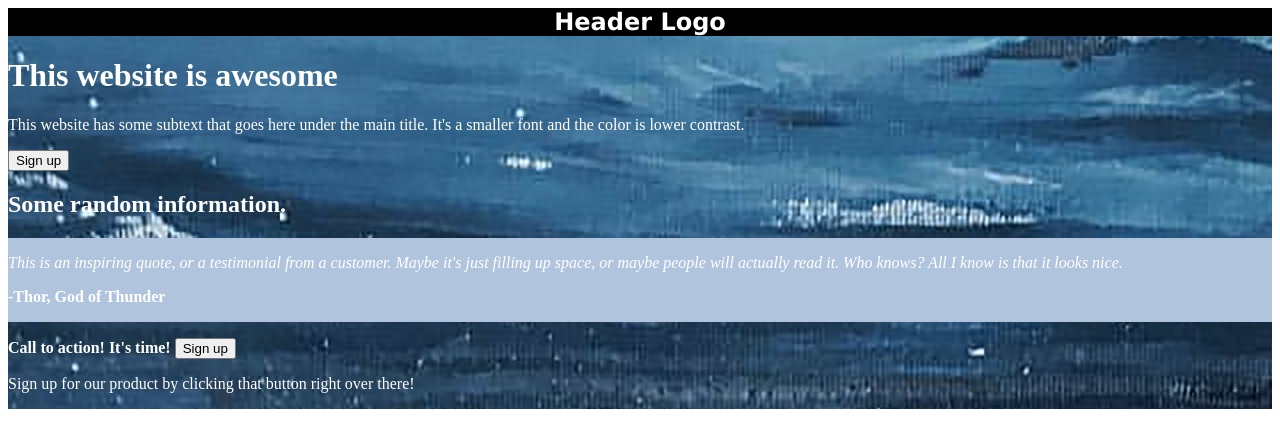
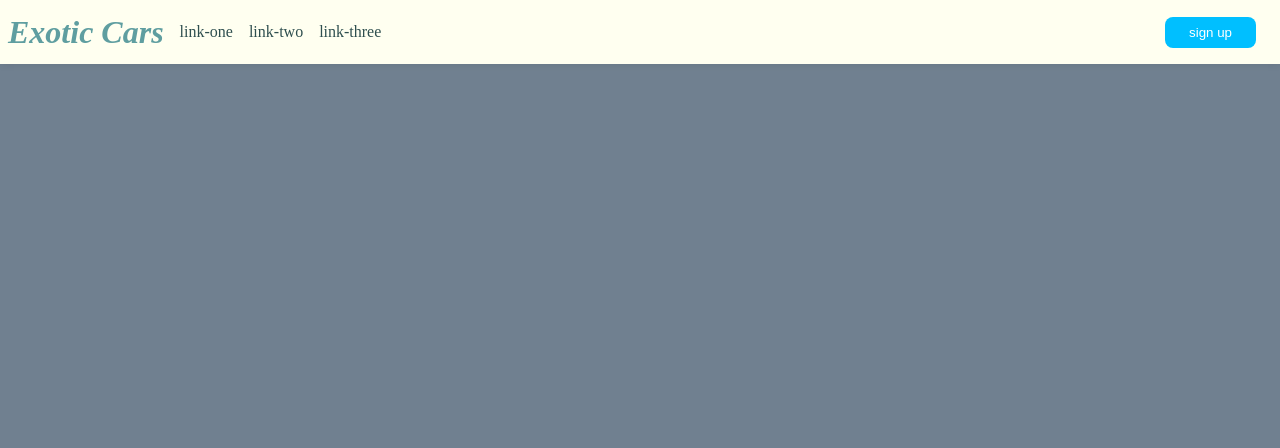
Before and after one commit to andgamespace/landing_pages, a plain HTML site: page index.html in a window 1280 px wide. Drawn offline with Linux system fonts and the light colour scheme.

Commit message:
Fixed header

```diff
--- a/index.html
+++ b/index.html
@@ -4,56 +4,27 @@
     <meta charset="UTF-8">
     <meta http-equiv="X-UA-Compatible" content="IE=edge">
     <meta name="viewport" content="width=device-width, initial-scale=1.0">
-    <title>Document</title>
+    <title>Landing Page</title>
     <link rel="stylesheet" href="style.css">
   </head>
   <body>
-    <div class="flex-container">
     <div class="header">
-            <header>
+      <div class="left">
         <div class="logo">
-                    Header Logo
+          Exotic Cars
         </div>
-                <div class ="links">
-
+        <ul class="links">
+          <li><a href="github.com/and">link-one</a></li>
+          <li><a href="google.com">link-two</a></li>
+          <li><a href="google.com">link-three</a></li>
+        </ul>
       </div>
-
-            </header>
-        </div>
-        <div class="introduction">
-            <h1>This website is awesome</h1>
-            <p>
-                This website has some subtext that goes here under the main title. It's a
-                smaller font and the color is lower contrast.
-            </p>
-            <button>Sign up</button>
-        </div>
-        <h2>Some random information.</h2>
-        <div class="quote">
-            <p>
-                <em>
-                    This is an inspiring quote, or a testimonial from a  customer. Maybe it's just filling
-                    up space, or maybe people will actually read it. Who knows? All I know is that it looks
-                    nice.
-                </em>
-            </p>
-            <p>
-                <strong>
-                    -Thor, God of Thunder
-                </strong>
-            </p>
-        </div>
-        <div class ="call-to-action">
-            <p>
-                <strong>Call to action! It's time!</strong>
-                <button>Sign up</button>
-            </p>
-            <p>
-                Sign up for our product by clicking that button right over there!
-            </p>
+      <div class="right">
+        <button class="sign-up-button">
+            sign up
+        </button>
+        <div class="profile-image"></div>
       </div>
     </div>
-
   </body>
-
 </html>
--- a/style.css
+++ b/style.css
@@ -1,28 +1,51 @@
-.flex-container{
-    display:flex;
-    flex-direction: column;
-    background-image:url(./images/henrik-donnestad-t2Sai-AqIpI-unsplash.jpg);
-    color: white;
+@import url('https://fonts.googleapis.com/css?family=Tangerine');
+body {
+    margin: 0;
+    background: slategray;
+    font-family: 'Tagnerine', serif;
 }
 .header{
-    display:flex;
-    background:black;
+    background:ivory;
+    border-bottom: 4px darkslategray;
+    box-shadow: 0 0 8px rgba(0, 0, 0, .1);
+    display: flex;
+    justify-content: space-between;
+    padding: 8px;
+}
+.profile-image {
+    background: deepskyblue;
+    box-shadow: inset 2px 2px 4px rgba(0, 0, 0, .5);
+    border-radius: 50%;
+    width 48px;
+    height: 48px;
+}
+.logo {
+    color:cadetblue;
+    font-size: 32px;
+    font-weight: 900;
+    font-style: italic;
+}
+button {
+    border: none;
+    border-radius: 8px;
+    background: deepskyblue;
     color: white;
-    font-family:Verdana, Geneva, Tahoma, sans-serif;
-    justify-content: center;
+    padding: 8px 24px;
 }
-.logo{
-    display:flex;
-    font-size: 24px;
-    font-weight:900;
-    justify-content: center;
+
+a {
+    text-decoration: none;
+    color: darkslategray;
 }
-.links
-{
-    justify-content: flex-end;
-
+ul {
+    list-style-type:none;
+    display: flex;
+    margin: 0;
+    padding: 0;
+    gap: 16px;
 }
-.quote
-{
-    background-color:lightsteelblue;
-}
+  .left, .right {
+    display: flex;
+    align-items: center;
+    gap: 16px;
+  }
```
Lines whose indentation alone changed are shown as unchanged.
